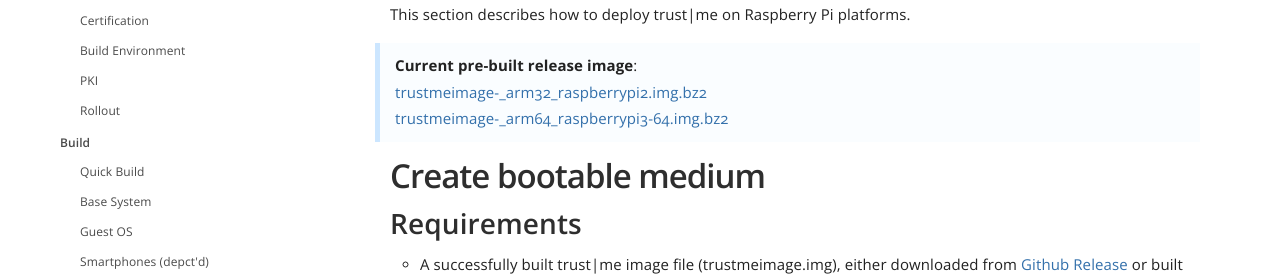
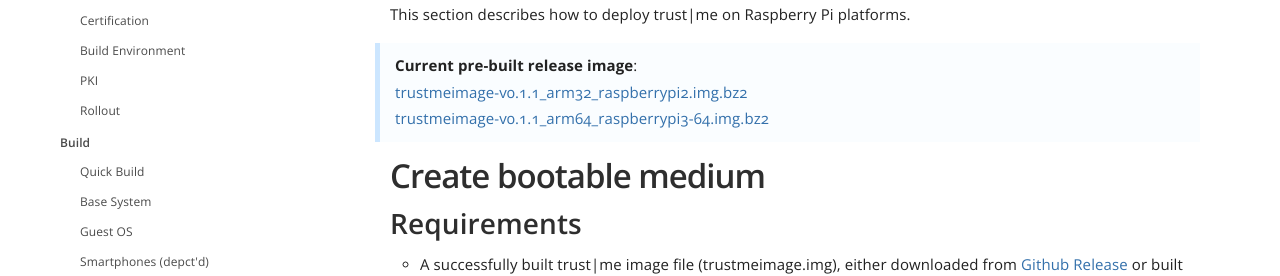
Before and after one commit to trustm3/trustm3.github.io, a Jekyll site: the page built from _docs/deploy/3rpi.md, in a window 1280 px wide and 900 px high. Shown: the part 256-532 px from the top of the window. Built offline with Jekyll 4.4.1, drawn with Linux system fonts in a browser that asks for light colours.

Commit message:
Adapt config to make links work

```diff
--- a/_config.yml
+++ b/_config.yml
@@ -2,14 +2,17 @@
 # Site
 
 title: trust|me
-url: "https://long-pig.cloudvent.net"
+url: "https://github.com/trustm3"
 baseurl:
 google_analytics_key:
 show_full_navigation: true
 
 # Values for the jekyll-seo-tag gem (https://github.com/jekyll/jekyll-seo-tag)
 logo: img/trustme-logo.png
-description: Documentation for trust|me
+description: This is the trust|me project documentation
+githuborg: "https://github.com/trustm3"
+repository: trustme_main
+release_tag: v0.1.1
 author:
   name:
   email:
```
